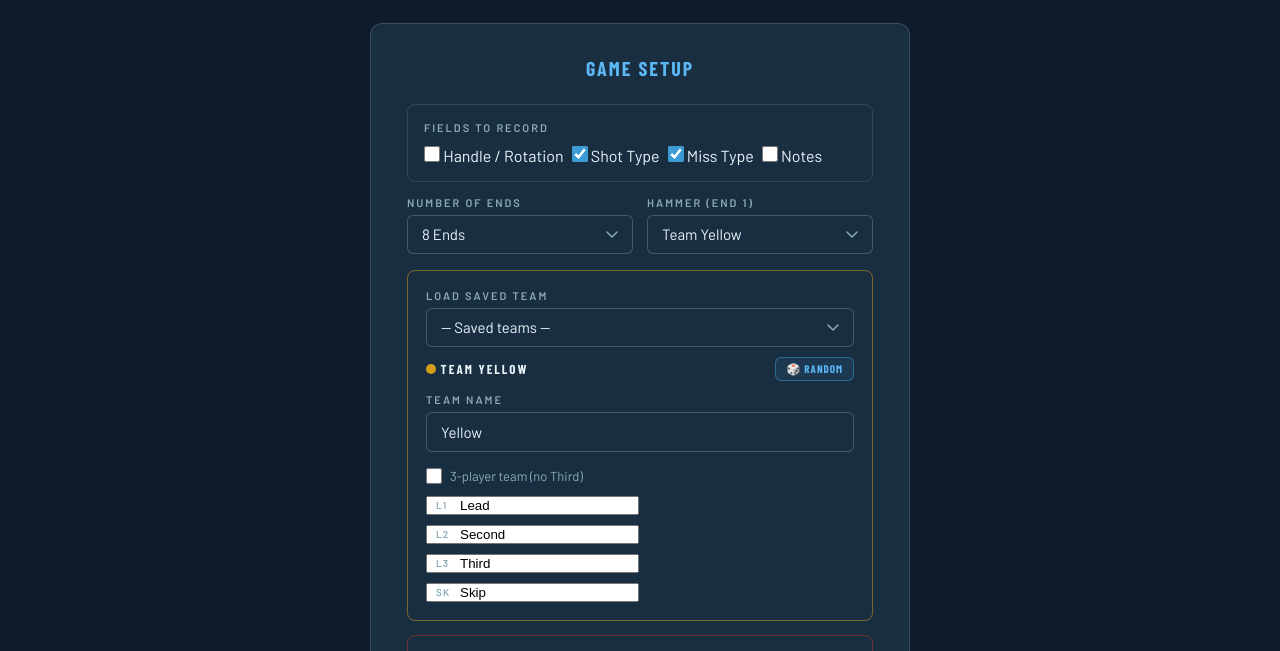
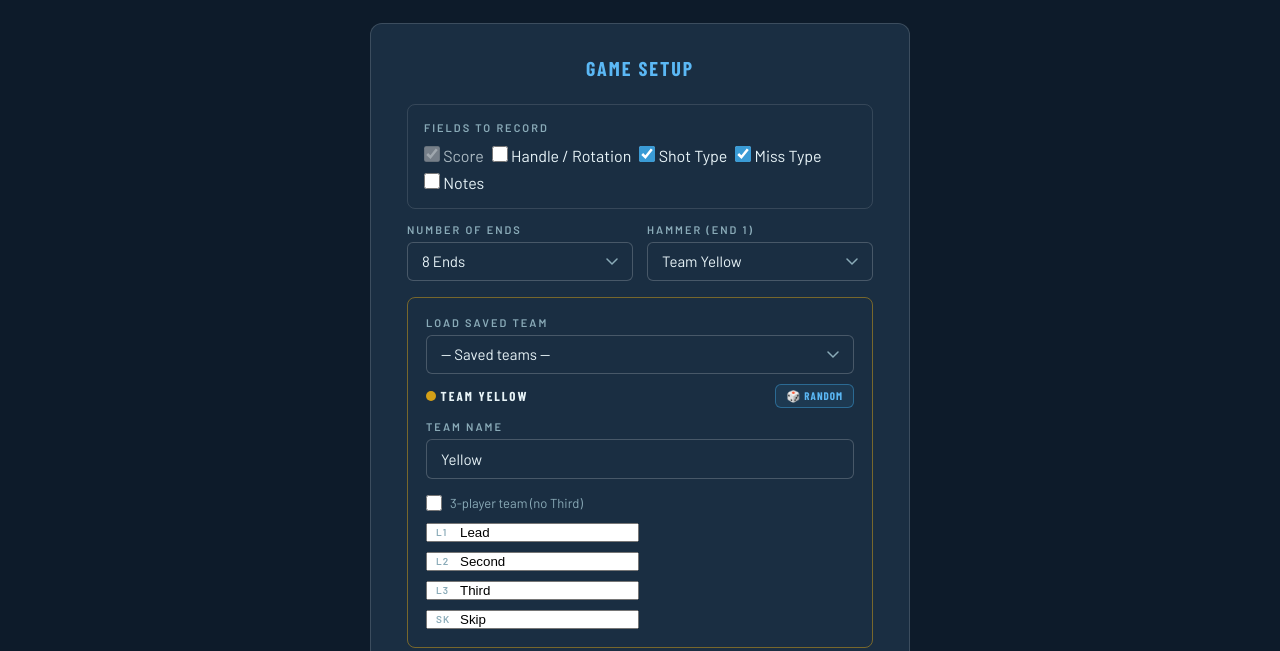
Before and after one commit to OptimusTestPrime/stone-stat, a plain HTML site: page index.html in a window 1280 px wide. Shown: the part 81-732 px from the top of the page. Drawn offline with nearby package versions, Linux system fonts and the light colour scheme; a web font is replaced by a local one.

Commit message:
Update index.html

```diff
--- a/index.html
+++ b/index.html
@@ -240,12 +240,17 @@ header{display:-webkit-flex;display:flex;-webkit-align-items:center;align-items:
     <h2>Game Setup</h2>
     <div style="border:1px solid rgba(255,255,255,0.12);border-radius:8px;padding:16px;margin-bottom:14px;">
         <div style="font-size:11px;font-weight:600;letter-spacing:2px;text-transform:uppercase;color:#8aabb8;margin-bottom:12px;">Fields to Record</div>
+
         <div style="display:-webkit-flex;display:flex;-webkit-flex-wrap:wrap;flex-wrap:wrap;gap:8px;">
+          <label class="se-check" style="opacity:0.7;cursor:not-allowed;">
+           <input type="checkbox" id="tf-score" checked disabled> Score
+          </label>
           <label class="se-check"><input type="checkbox" id="tf-turn"> Handle / Rotation</label>
           <label class="se-check"><input type="checkbox" id="tf-stype" checked> Shot Type</label>
           <label class="se-check"><input type="checkbox" id="tf-miss" checked> Miss Type</label>
           <label class="se-check"><input type="checkbox" id="tf-notes"> Notes</label>
         </div>
+
       </div>
     <div class="form-row">
       <div class="form-group"><label>Number of Ends</label>
```
